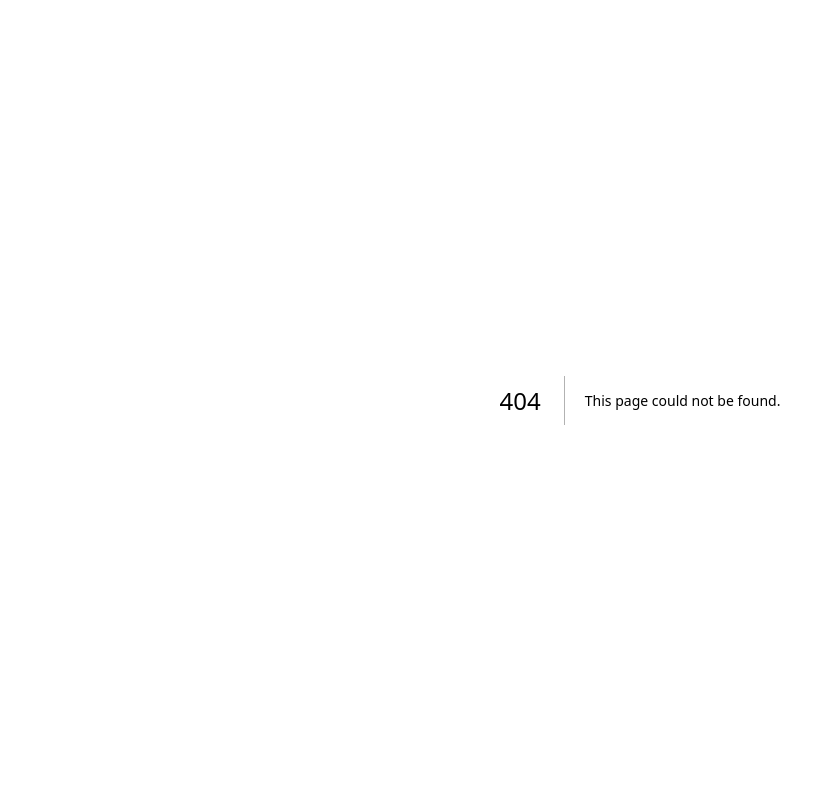
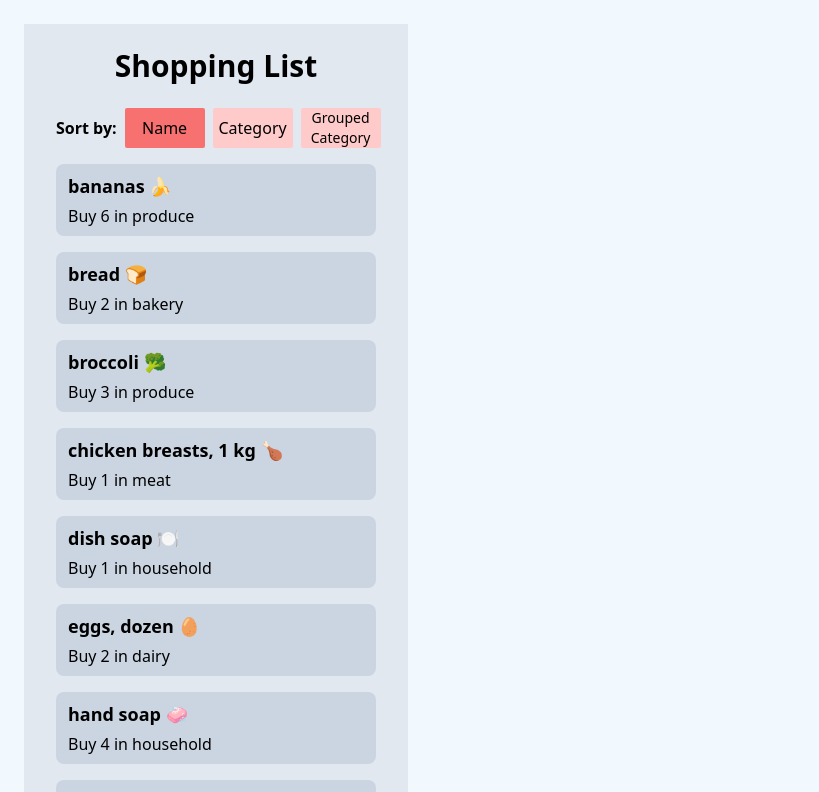
Before and after one commit to Lily-HuRL/cprg306-assignments, a Next.js app: page /week-6 in a window 1280 px wide. Before the commit this address had no page. Shown: the top 792 px of the page, without its empty margins (0-819 px from the left). Built offline with nearby package versions, Linux system fonts and the light colour scheme.

Commit message:
add week 6 pages

```diff
--- a/app/page.js
+++ b/app/page.js
@@ -17,6 +17,9 @@ export default function Page() {
         <li>
           <Link href="/week-5">Week 5 Assignment</Link>
         </li>
+        <li>
+          <Link href="/week-6">Week 6 Assignment</Link>
+        </li>
       </ul>
     </main>
   );
--- /dev/null
+++ b/app/week-6/item-list.js
@@ -0,0 +1,82 @@
+"use client";
+import Item from "./item";
+import iJson from "./items.json";
+import { useState } from "react";
+
+export default function ItemList() {
+    let items = [...iJson];
+
+    const [sortBy, setSortBy] = useState("name");
+    const sortItems = (items, sortBy) => {
+        return items.sort((a, b) => {
+            if (sortBy === "name") {
+                return a.name.localeCompare(b.name);
+            }
+            if (sortBy === "category") {
+                return a.category.localeCompare(b.category);
+            }
+            return 0;
+        });
+    };
+
+    const [grouped, setGrouped] = useState(false);
+    const groupByCategory = (items) => {
+        const sortByCategory = sortItems(items, "category");
+        return sortByCategory.reduce((acc, item) => {
+            if (!acc[item.category]) {
+                acc[item.category] = [];
+            }
+            acc[item.category].push(item);
+            acc[item.category].sort((a, b) => a.name.localeCompare(b.name));
+            return acc;
+        }, {});
+    }
+    const groupedItems = grouped ? groupByCategory(sortItems(items, sortBy)) : null;
+
+
+    return (
+      <main className="pl-8 pb-6">
+        <div className="flex gap-2 items-center">
+          <p className="font-semibold">Sort by: </p>
+          <button
+            className={`${sortBy === "name" && !grouped ? "bg-red-400" : "bg-red-200"} w-20 rounded-sm h-10`}
+            onClick={() => {setSortBy("name");
+                            setGrouped(false);}}
+          >
+            Name
+          </button>
+          <button
+            className={`${sortBy === "category" && !grouped ? "bg-red-400" : "bg-red-200"} w-20 rounded-sm h-10`}
+            onClick={() => {setSortBy("category");
+                            setGrouped(false);}}
+          >
+            Category
+          </button>
+          <button className={`${grouped ? "bg-red-400" : "bg-red-200"} flex flex-wrap text-sm w-20 rounded-sm h-10`} onClick={() => setGrouped(true)}
+          >
+            Grouped Category
+          </button>
+        </div>
+        <ul>
+          {!grouped ? (sortItems(items, sortBy).map((item) => (
+              <li key={item.id} className="mt-4">
+                <Item key={item.id} name={item.name} quantity={item.quantity} category={item.category} />
+              </li>
+            ))
+           ) : (Object.entries(groupedItems).map(([category, items]) => (
+              <div key={category}>
+                <h2 className="font-semibold my-2 capitalize underline">{category}</h2>
+                <ul  className="mb-8">
+                  {items.map((item) => (
+                    <li key={item.id}>
+                      <Item key={item.id} name={item.name} quantity={item.quantity} category={item.category} />
+                    </li>
+                  ))}
+                </ul>
+              </div>
+            ))
+          )}
+        </ul>
+      </main>
+    );
+}
--- /dev/null
+++ b/app/week-6/item.js
@@ -0,0 +1,8 @@
+export default function Item({name, quantity, category}) {
+    return (
+        <div className="bg-slate-300 mb-3 w-80 rounded-lg">
+            <h2 className="text-lg font-bold pl-3 py-1 pt-2">{name}</h2>
+            <p className="pl-3 pb-2">Buy {quantity} in {category}</p>
+        </div>
+    );
+}
--- /dev/null
+++ b/app/week-6/items.json
@@ -0,0 +1,74 @@
+[
+    {
+      "id": "1h2GJKH12gkHG31h1H",
+      "name": "milk, 4 L 🥛",
+      "quantity": 1,
+      "category": "dairy"
+    },
+    {
+      "id": "2KJH3k2j3H1k2J3K1H",
+      "name": "bread 🍞",
+      "quantity": 2,
+      "category": "bakery"
+    },
+    {
+      "id": "3h2KJH3k2j3H1k2J3",
+      "name": "eggs, dozen 🥚",
+      "quantity": 2,
+      "category": "dairy"
+    },
+    {
+      "id": "4k2J3K1H2GJKH12gk",
+      "name": "bananas 🍌",
+      "quantity": 6,
+      "category": "produce"
+    },
+    {
+      "id": "5H1h1H2KJH3k2j3H",
+      "name": "broccoli 🥦",
+      "quantity": 3,
+      "category": "produce"
+    },
+    {
+      "id": "6H1k2J3K1H2GJKH1",
+      "name": "chicken breasts, 1 kg 🍗",
+      "quantity": 1,
+      "category": "meat"
+    },
+    {
+      "id": "7gkHG31h1H2KJH3k",
+      "name": "pasta sauce 🍝",
+      "quantity": 3,
+      "category": "canned goods"
+    },
+    {
+      "id": "8j3H1k2J3K1H2GJK",
+      "name": "spaghetti, 454 g 🍝",
+      "quantity": 2,
+      "category": "dry goods"
+    },
+    {
+      "id": "9H12gkHG31h1H2KJ",
+      "name": "toilet paper, 12 pack 🧻",
+      "quantity": 1,
+      "category": "household"
+    },
+    {
+      "id": "10H3k2j3H1k2J3K1",
+      "name": "paper towels, 6 pack",
+      "quantity": 1,
+      "category": "household"
+    },
+    {
+      "id": "11k2J3K1H2GJKH12",
+      "name": "dish soap 🍽️",
+      "quantity": 1,
+      "category": "household"
+    },
+    {
+      "id": "12GJKH12gkHG31h1",
+      "name": "hand soap 🧼",
+      "quantity": 4,
+      "category": "household"
+    }
+  ]
--- /dev/null
+++ b/app/week-6/page.js
@@ -0,0 +1,13 @@
+import ItemList from "./item-list";
+
+export default function Page() {
+    return (
+        <main className="m-6 bg-slate-200 w-96">
+            <h1 className="text-3xl font-bold py-6 text-center">Shopping List</h1>
+
+            <ul>
+                <ItemList />
+            </ul>
+        </main>
+    );
+}
```
